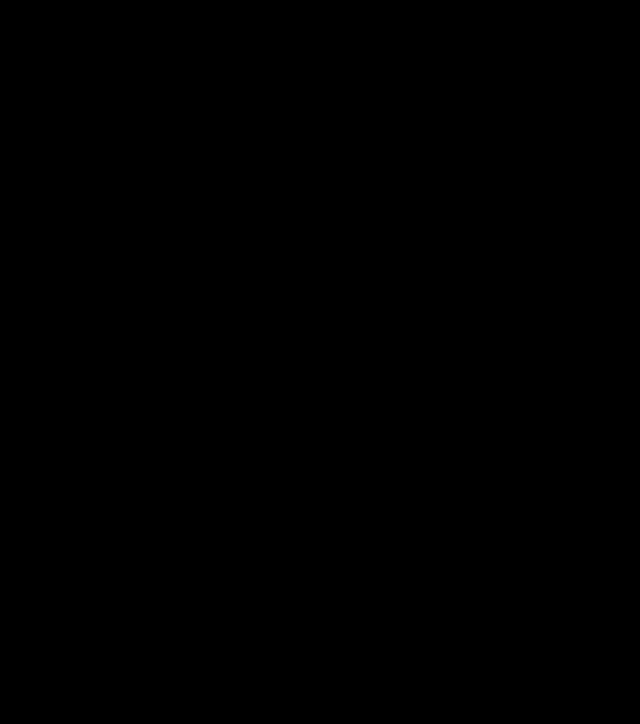
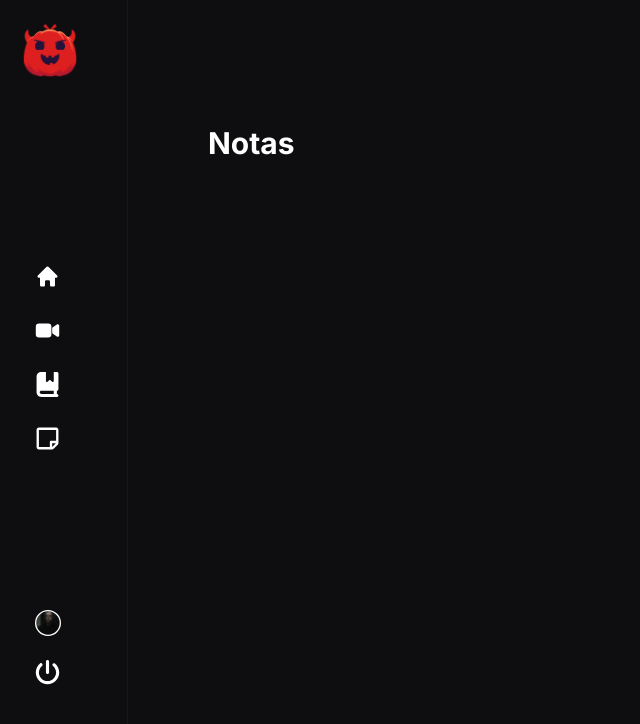
Before and after one commit to d3moon/d3moon-core, a React (Vite) app: page /notes in a window 1280 px wide. Before the commit this address had no page. Shown: the top 724 px of the page, without its empty margins (0-640 px from the left). Built offline with nearby package versions, Linux system fonts and the light colour scheme; a web font is replaced by a local one.

Commit message:
adding new page notes and adding new icons on cards

```diff
--- a/package.json
+++ b/package.json
@@ -9,7 +9,7 @@
     "axios": "^1.7.2",
     "react": "^18.3.1",
     "react-dom": "^18.3.1",
-    "react-icons": "^5.2.1",
+    "react-icons": "^5.4.0",
     "react-router-dom": "^6.24.0",
     "react-toastify": "^10.0.5",
     "react-youtube": "^10.1.0"
--- a/src/App.jsx
+++ b/src/App.jsx
@@ -7,6 +7,7 @@
 import { ToastContainer } from 'react-toastify'
 import 'react-toastify/dist/ReactToastify.css'
 import { AuthProvider } from './contexts/Auth'
+import Notes from './pages/notes/Notes'
 
 function App() {
   return (
@@ -18,6 +19,7 @@
             <Route path="/home" element={<Home />} />
             <Route path="/videos/:idPlaylist" element={<Videos />} />
             <Route path="/papers" element={<Papers />} />
+            <Route path="/notes" element={<Notes />} />
           </Routes>
         </AuthProvider>
         <ToastContainer />
--- a/src/components/Sidebar.jsx
+++ b/src/components/Sidebar.jsx
@@ -6,6 +6,8 @@
 import { HiMiniHome } from 'react-icons/hi2'
 import { IoVideocam } from 'react-icons/io5'
 import { FaBookBookmark, FaPowerOff } from 'react-icons/fa6'
+import { FaRegStickyNote } from "react-icons/fa";
+
 
 import { toast } from 'react-toastify'
 
@@ -44,6 +46,9 @@
         <Link to="#" onClick={() => handleClick('/papers')}>
           <FaBookBookmark className="icon" />
         </Link>
+        <Link to="#" onClick={() => handleClick('/notes')}>
+          <FaRegStickyNote className="icon" />
+        </Link>
         <img className="profile" src={Profile} alt="Perfil" />
         <Link
           to="#"
--- a/src/pages/Home/Home.jsx
+++ b/src/pages/Home/Home.jsx
@@ -7,6 +7,8 @@
 import LazyLoading from '../../components/LazyLoading'
 import Sidebar from '../../components/Sidebar'
 import { useAuth } from '../../contexts/Auth'
+import { AiFillThunderbolt } from "react-icons/ai";
+
 
 const Cards = ({ searchQuery }) => {
   const { authData } = useAuth()
@@ -26,7 +28,6 @@
     setShowModal(true)
   }
 
-  console.log(authData)
 
   // Se searchQuery estiver vazio, retorna todos os conteúdos e vídeos
   const filteredContent = Array.isArray(authData?.content)
@@ -60,6 +61,9 @@
       <>
         {filteredContent.map((item, index) => (
          <div className="cards-wrapper" key={index}>
+         <div className="icon-wrapper">
+            <AiFillThunderbolt className='-icon' />
+         </div>
          <div className="card-content">
            <div className="card-left">
              <h2>{item.name}</h2>
@@ -73,6 +77,7 @@
            </div>
          </div>
        </div>
+
         ))}
         {/* Exibir vídeos somente se houver filtro */}
         {searchQuery && filteredVideos.map((video, index) => (
--- a/src/pages/Home/cards.css
+++ b/src/pages/Home/cards.css
@@ -4,8 +4,7 @@
   z-index: 2;
   width: 100%;
   height: auto;
-  margin: 100px 0;
-  padding: 0 20px;
+  margin: 50px -60px;
   flex-wrap: wrap;
   justify-content: center; /* Para centralizar os cards quando há um único */
 }
@@ -20,7 +19,7 @@
   border-radius: 5px;
   border: 2px dotted rgb(255, 166, 166);
   background-color: #0d0303;
-  margin: 10px;
+  margin: 20px;
   padding: 20px;
   position: relative;
   box-shadow: 0 4px 15px rgba(0, 0, 0, 0.2);
@@ -142,6 +141,29 @@
   border-radius: 8px;
 }
 
+.icon-wrapper {
+  position: absolute;
+  top: -20px;
+  right: -15px;
+  width: 40px;
+  height: 40px;
+  background-color: rgb(255, 166, 166); /* Cor de fundo da bolinha */
+  border-radius: 50%;
+  display: flex;
+  justify-content: center;
+  align-items: center;
+}
+
+.icon-wrapper i {
+  font-size: 20px;
+  color: white; /* Cor do ícone */
+}
+
+.-icon{
+  fill: white;
+  font-size: 18px;
+}
+
 /* Responsividade */
 @media (max-width: 768px) {
   .modal-content {
--- a/src/pages/Home/index.css
+++ b/src/pages/Home/index.css
@@ -46,12 +46,12 @@
 
 .power,
 .profile {
-  position: relative;
-  top: 230px;
+  position: fixed;
+  top: 40rem;
+  margin: 20px 15px;
 }
 
 img.profile {
-  margin-left: 14px;
   margin-top: -30px;
   width: 26px;
   height: 26px;
@@ -81,3 +81,8 @@
 .filter-field {
   margin-left: 60px;
 }
+
+.cards-wrapper {
+  position: relative;
+  /* Outras propriedades de estilo para o card */
+}
--- /dev/null
+++ b/src/pages/notes/Notes.jsx
@@ -0,0 +1,21 @@
+import React, { useState } from 'react'
+import LazyLoading from '../../components/LazyLoading'
+import Sidebar from '../../components/Sidebar'
+
+const Notes = () => {
+    const [path, setPath] = useState(''); // Armazena o caminho para o lazy loading
+
+  return (
+    <>
+      {path && <LazyLoading path={path} />}
+      <div className="container">
+        <Sidebar setPath={setPath} />
+        <section className="principal-paper">
+          <h1>Notas</h1>
+        </section>
+      </div>
+    </>
+  )
+}
+
+export default Notes
```
Also changed, not shown: 1 other file (tests, documents, lock files or other folders). Lines whose indentation alone changed are shown as unchanged.
